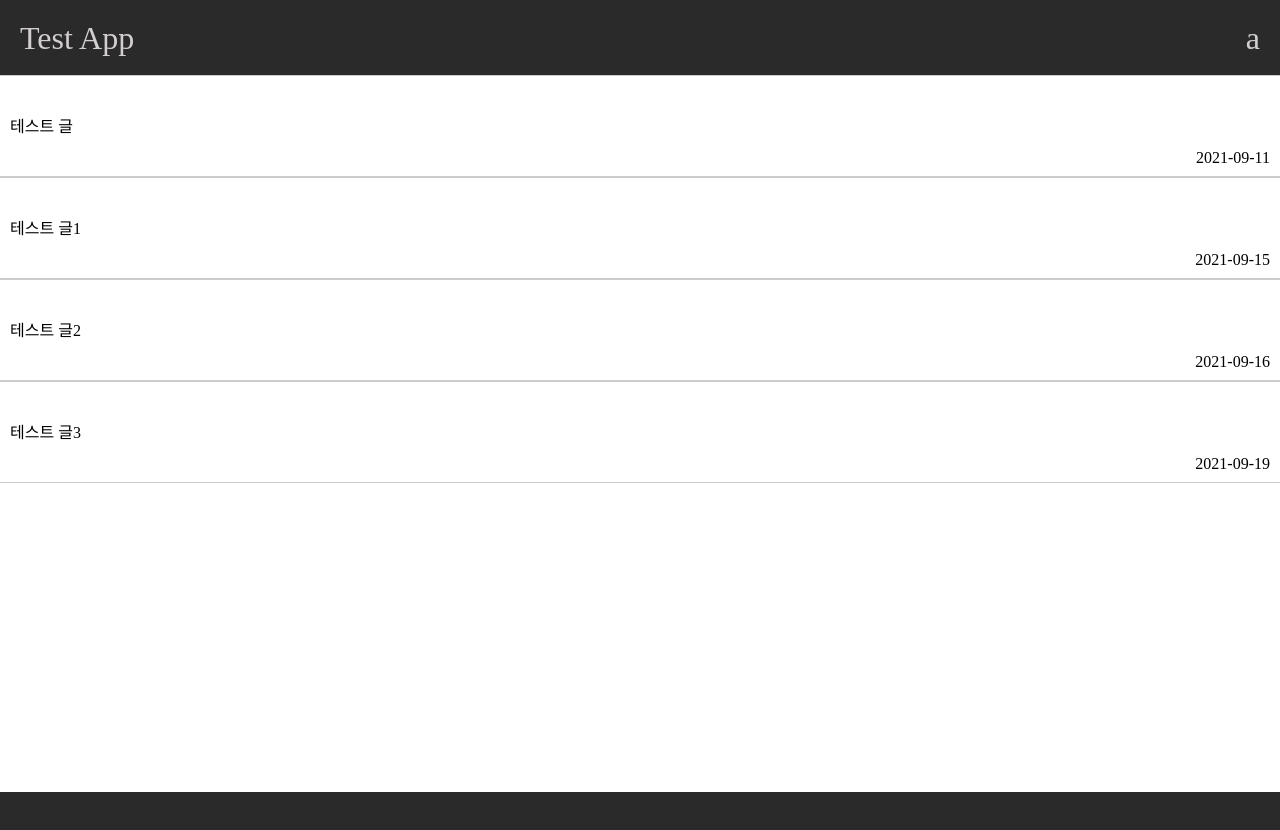
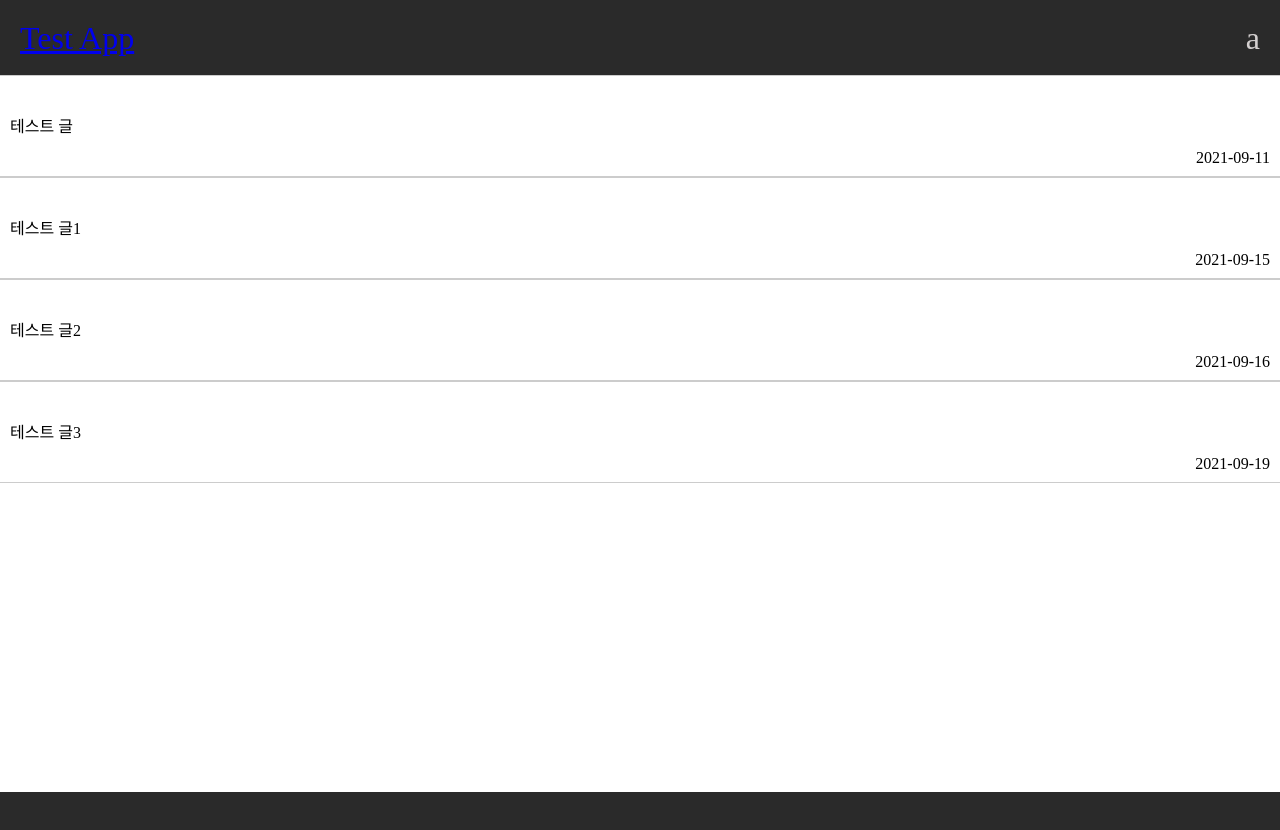
Before and after one commit to fkrhkd507/react_myblog, a React (Create React App) app: page / in a window 1280 px wide. Built offline with nearby package versions, Linux system fonts and the light colour scheme.

Commit message:
react-router-dom add

```diff
--- a/package.json
+++ b/package.json
@@ -8,7 +8,8 @@
     "@testing-library/user-event": "^12.8.3",
     "react": "^17.0.2",
     "react-dom": "^17.0.2",
-    "react-scripts": "4.0.3",
+    "react-router-dom": "^5.3.0",
+    "react-scripts": "^4.0.3",
     "web-vitals": "^1.1.2"
   },
   "scripts": {
--- /dev/null
+++ b/src/App.js
@@ -0,0 +1,15 @@
+import { BrowserRouter, Route } from 'react-router-dom';
+import Main from './route/Main.js';
+
+const App = () => {
+
+  return (
+    <BrowserRouter>
+        <Route exact path="/" component={Main} />
+        <Route path="/:type" component={Main} />
+    </BrowserRouter>
+  );
+}
+
+
+export default App;
--- a/src/component/header.js
+++ b/src/component/header.js
@@ -1,7 +1,11 @@
 import Toolbar from './toolbar';
+import { Link } from 'react-router-dom';
 import '../css/header.css';
 
-const Header = () => {
+const Header = (data) => {
+    let { title } = data;
+    title = title ? ` / ${title}` : '';
+
     function toolbar_click(){
       let toolbar = document.querySelector('.toolbar_wrap');
       toolbar.style.display = "block";
@@ -10,7 +14,10 @@ const Header = () => {
     return (
       <div className="header">
           <div className="menu_header">
-            <span className="header_title" href="/index.js">Test App</span>
+            <div>
+              <Link to="/"><span className="header_title">Test App</span></Link>
+              <span className="page_type">{title}</span>
+            </div>
             <span className="header_menubar" onClick={toolbar_click}>a</span>
           </div>
 
--- a/src/component/toolbar.js
+++ b/src/component/toolbar.js
@@ -1,5 +1,6 @@
-import React from "react";
+import { Link } from 'react-router-dom';
 import '../css/toolbar.css';
+
 
 function Toolbar(){
 
@@ -16,12 +17,12 @@ function Toolbar(){
             <div className="toolbar_header" onClick={toolbar_exit}>Menu</div>
             <div className="toolbar">
                 <ul className="toolbar_list">
-                    <li><a href="#">Html</a></li>
-                    <li><a href="#">Css</a></li>
-                    <li><a href="#">Javascript</a></li>
-                    <li><a href="#">ReactJs</a></li>
-                    <li><a href="#">Nodejs</a></li>
-                    <li><a href="#">MySQL</a></li>
+                    <li><Link to="/Html">Html</Link></li>
+                    <li><Link to="/Css">Css</Link></li>
+                    <li><Link to="/Javascript">Javascript</Link></li>
+                    <li><Link to="/ReactJs">ReactJs</Link></li>
+                    <li><Link to="/NodeJs">Nodejs</Link></li>
+                    <li><Link to="/MySQL">MySQL</Link></li>
                 </ul>
             </div>
         </div>
--- a/src/index.js
+++ b/src/index.js
@@ -1,6 +1,6 @@
 import React from 'react';
 import ReactDOM from 'react-dom';
-import App from './component/App';
+import App from './App';
 import './css/reset.css';
 
 ReactDOM.render(
@@ -9,7 +9,3 @@ ReactDOM.render(
   </React.StrictMode>,
   document.getElementById('root')
 );
-
-// If you want to start measuring performance in your app, pass a function
-// to log results (for example: reportWebVitals(console.log))
-// or send to an analytics endpoint. Learn more: https://bit.ly/CRA-vitals
--- a/src/component/App.js
+++ b/src/route/Main.js
@@ -1,31 +1,40 @@
-import Header from './header';
-import Footer from './footer';
-import Section from './section';
+import Header from '../component/header';
+import Footer from '../component/footer';
+import Section from '../component/section';
 
-const App = () => {
+const Main = (e) => {
+  console.log(e);
+
+  const Regex = /([\w])+/;
+
+  let page = e.location.pathname.match(Regex) ? e.location.pathname.match(Regex)[0] : '';
 
   const data = {
     'data' : [
       {
         'id' : 1,
+        'type' : 'Javascript',
         'title' : '테스트 글',
         'date' : '2021-09-11',
         'detail' : '이것은 수류탄이다'
       },
       {
         'id' : 2,
+        'type' : 'Css',
         'title' : '테스트 글1',
         'date' : '2021-09-15',
         'detail' : '응애'
       },
       {
         'id' : 3,
+        'type' : 'ReactJs',
         'title' : '테스트 글2',
         'date' : '2021-09-16',
         'detail' : 'Live again'
       },
       {
         'id' : 4,
+        'type' : 'Html',
         'title' : '테스트 글3',
         'date' : '2021-09-19',
         'detail' : 'mori calliope'
@@ -35,7 +44,7 @@ const App = () => {
 
   return (
     <div className="Common">
-      <Header />
+      <Header title={page}/>
       <div className="Section">
         {data.data.map(blog_list => (
           <Section title={blog_list.title} date={blog_list.date} detail={blog_list.detail} id={blog_list.id} key={blog_list.id}/>
@@ -46,4 +55,4 @@ const App = () => {
   );
 }
 
-export default App;
+export default Main;
```
Also changed, not shown: 1 other file (tests, documents, lock files or other folders).
